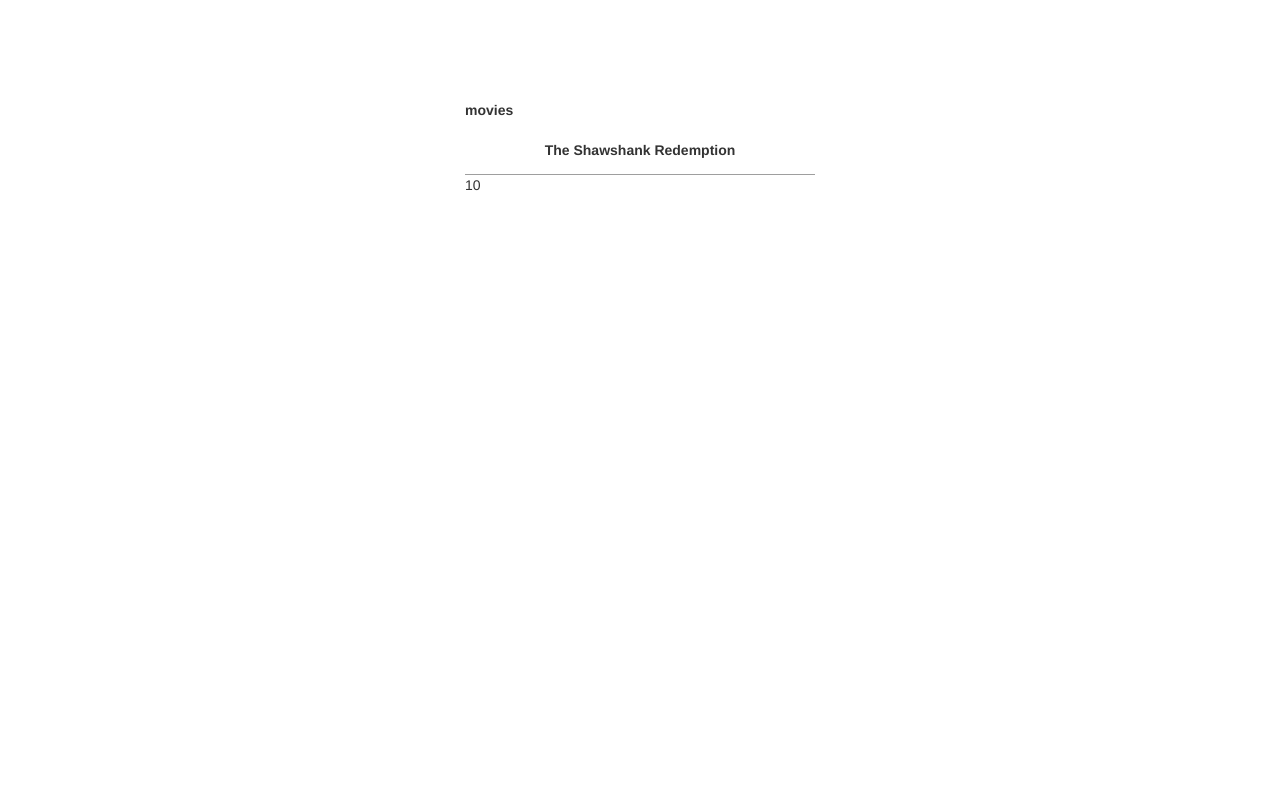
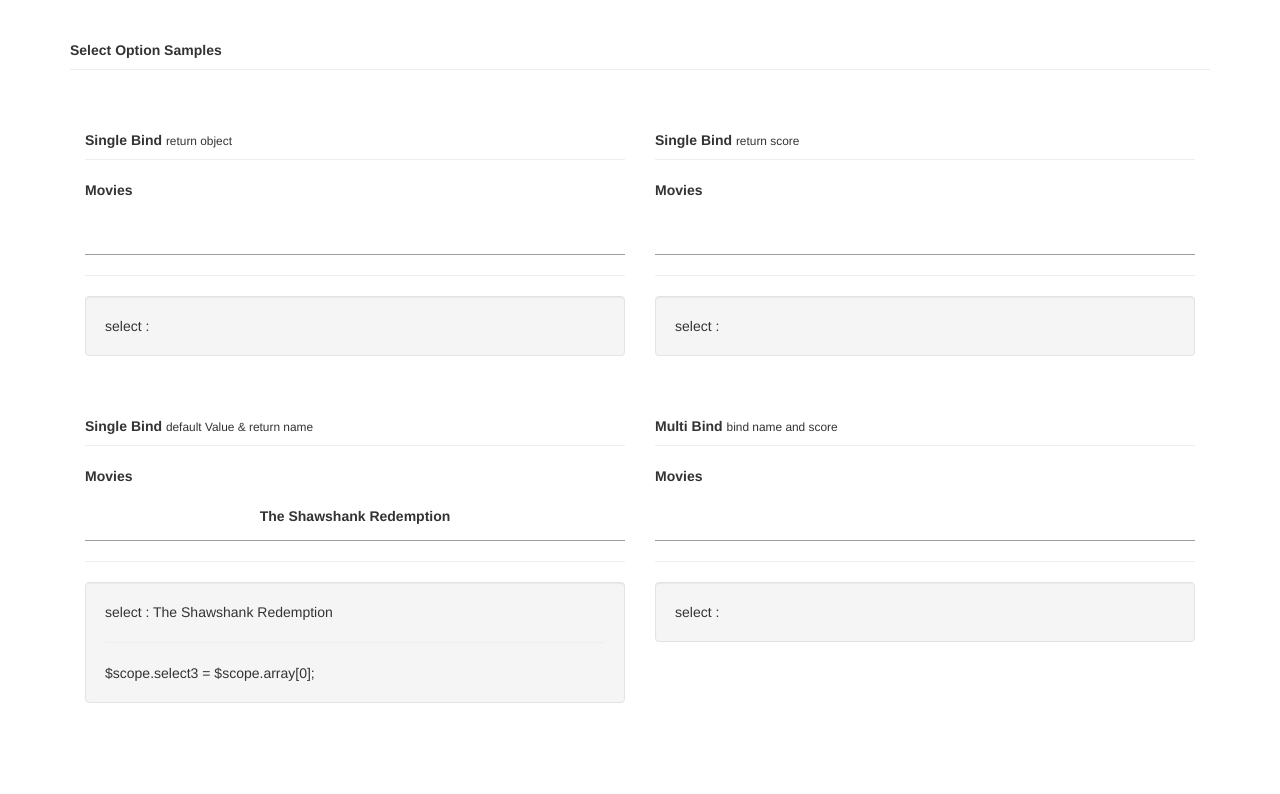
Before and after one commit to maherAshori/Angular-Matrial-Design-Bootstrap-Select-Option, a plain HTML site: page sample.html in a window 1280 px wide. Drawn offline with nearby package versions, Linux system fonts and the light colour scheme.

Commit message:
Update sample.html

```diff
--- a/sample.html
+++ b/sample.html
@@ -11,12 +11,81 @@
 
 <body>
 
-<div class="container" style="margin-top: 100px">
-<div class="col-md-4 col-md-offset-4">
-<mdb-select ng-model="select" data-label="movies" data-list="array" data-model="score" ng-change="get(select)" data-bind="name"></mdb-select>
-{{select}}
-</div>
-</div>
+<div class="container">
+        <div class="page-header">
+            <b>Select Option Samples</b>
+        </div>
+
+        <div class="col-md-6">
+            <div class="page-header">
+                <b>Single Bind</b>
+                <small>return object</small>
+            </div>
+            <mdb-select ng-model="select"
+                        data-label="Movies"
+                        data-list="array"
+                        data-bind="name"></mdb-select>
+            <hr/>
+            <div class="well">
+                select : {{select}}
+            </div>
+
+        </div>
+
+        <div class="col-md-6">
+            <div class="page-header">
+                <b>Single Bind</b>
+                <small>return score</small>
+            </div>
+            <mdb-select ng-model="select2"
+                        data-label="Movies"
+                        data-list="array"
+                        data-model="score"
+                        data-bind="name"></mdb-select>
+            <hr/>
+            <div class="well">
+                select : {{select2}}
+            </div>
+
+        </div>
+
+        <div class="col-md-6">
+            <div class="page-header">
+                <b>Single Bind</b>
+                <small>default Value & return name</small>
+            </div>
+            <mdb-select ng-model="select3"
+                        data-label="Movies"
+                        data-list="array"
+                        data-model="name"
+                        data-bind="name"></mdb-select>
+            <hr/>
+            <div class="well">
+                select : {{select3}}
+                <hr/>
+                $scope.select3 = $scope.array[0];
+            </div>
+
+        </div>
+
+        <div class="col-md-6">
+            <div class="page-header">
+                <b>Multi Bind</b>
+                <small>bind name and score</small>
+            </div>
+            <mdb-select ng-model="select4"
+                        data-label="Movies"
+                        data-list="array"
+                        data-model="name"
+                        data-multi-bind="['name','score']"></mdb-select>
+            <hr />
+            <div class="well">
+                select : {{select4}}
+            </div>
+
+        </div>
+
+    </div>
 
     <script src="https://cdnjs.cloudflare.com/ajax/libs/angular.js/1.5.8/angular.js"></script>
     <script src="javascripts/angular-mdb-select.min.js"></script>
@@ -27,15 +96,14 @@
             $scope.array = [
                 { name: "The Shawshank Redemption", score: 10, code: 1 },
                 { name: "The Godfather", score: 9, code: 2 },
-                { name: "The Dark Knight", last: 8, code: 3 },
+                { name: "The Dark Knight", score: 8, code: 3 },
                 { name: "Pulp Fiction", score: 5, code: 4 },
                 { name: "Fight Club", score: 7, code: 5 }
             ];
 
-            $scope.select = $scope.array[0];
+            $scope.select3 = $scope.array[0];
 
-
-$scope.get = function (item) {
+            $scope.get = function (item) {
                 console.log(item);
             }
         }]);
```
